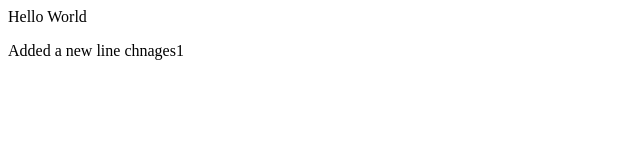
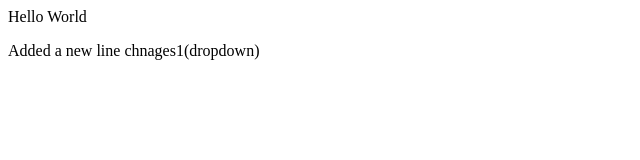
Before and after one commit to mohitdhingra22/Git-demo2, a plain HTML site: page index.html in a window 1280 px wide. Shown: the full height of the page, 0-640 px from the left. Drawn offline with Linux system fonts and the light colour scheme.

```diff
--- a/index.html
+++ b/index.html
@@ -1,2 +1,2 @@
 <p>Hello World</p>
-<p>Added a new line chnages1</p>
+<p>Added a new line chnages1(dropdown)</p>
```
